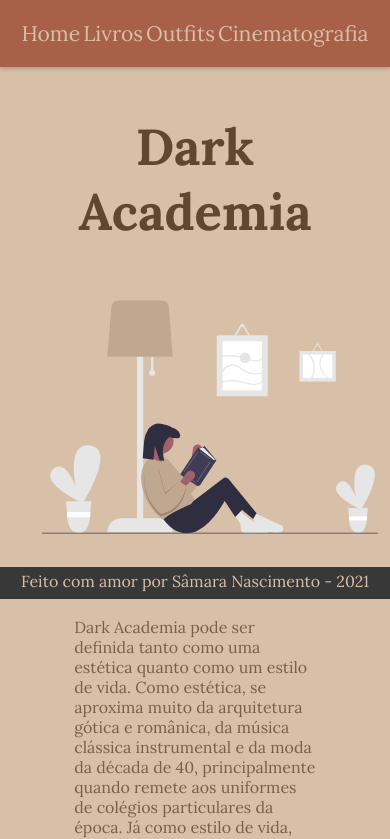
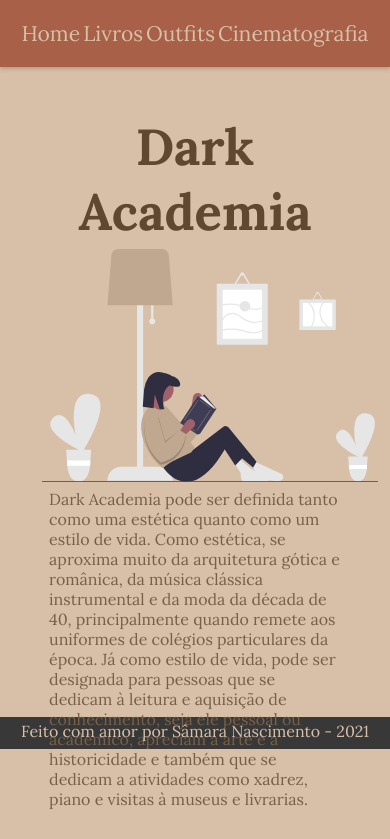
Before and after one commit to snalbuquerque/projeto-final-reprograma-react, a React (Create React App) app: page / in a window 390 px wide. Shown: the top 839 px of the page. Built offline with nearby package versions, Linux system fonts and the light colour scheme.

Commit message:
Colocando o footer no lugar certo

```diff
--- a/src/components/Footer/Footer.jsx
+++ b/src/components/Footer/Footer.jsx
@@ -2,9 +2,9 @@ import './footer.styles.css'
 
 const Footer = () =>{
     return(
-        <div className="footer">
+        <footer className="footer">
             <span>Feito com amor por Sâmara Nascimento - 2021</span>
-        </div>
+        </footer>
     )
 }
 
--- a/src/components/Footer/footer.styles.css
+++ b/src/components/Footer/footer.styles.css
@@ -11,18 +11,13 @@
 
   span{
     font: 2vh ;
+    color: #d8c0a8	;
 
   }
 
   @media(max-width: 768px){
     .footer {
-      color: #d8c0a8	;
-      text-align: center;
       height: 2rem;
-      width: 100%;
-      bottom: 0;
-      left: 0;
-      ;
+      margin-top: 150px
     }
-
   }
--- a/src/components/Header/header.styles.css
+++ b/src/components/Header/header.styles.css
@@ -34,6 +34,7 @@
     .container-header {
       display: flex;
       flex-direction: column;
+      height: 35rem;
     }
     .title{
       margin: auto;
@@ -45,6 +46,7 @@
 
     }
     .text{
-      margin:2rem 2rem 2rem;
+     padding: 0.3rem;
+     height:450px;
     }
   }
--- a/src/pages/Cinematografia/Cinematografia.js
+++ b/src/pages/Cinematografia/Cinematografia.js
@@ -29,8 +29,8 @@ const Cinematografia = () => {
             <div className="card-container" >
             {cine.map(item=>
               <div className="card">
-                <h3 key={item.id}>{item.titulo}</h3>
-                <p>{item.tipo}</p>
+                <h3 key={item.id} className="titulo-card">{item.titulo}</h3>
+                <p className="tipo">{item.tipo}</p>
                 <img src={item.capa} alt={item.titulo} />
               </div>
             )}
--- a/src/pages/Cinematografia/cine.styles.css
+++ b/src/pages/Cinematografia/cine.styles.css
@@ -30,3 +30,40 @@ margin: auto;
     width: 20vw;
     height: 60vh;
 }
+
+@media(max-width:768px){
+  .card-container {
+    margin: 1rem 1rem 1rem 1rem;
+    display: flex;
+    flex-wrap: wrap;
+    justify-content: center;
+    gap: 30px;
+    width: 80%;
+    align-items:center ;
+
+  }
+  .card {
+    height: 35vh;
+    width: 36vw;
+    background-color: #786048	;
+    border-radius: 4px;
+    color: white;
+    padding: 0.5rem;
+    box-shadow: 4px 2px 4px 2px rgba(24, 19, 19, 0.2);
+
+
+  }
+  .titulo-card{
+    font-size: 0.9rem;
+    width: 4rem;
+  }
+
+  .tipo{
+    font-size: 0.7rem;
+  }
+
+  .card-container img{
+    width: 20vw;
+    height: 25vh;
+}
+}
```
